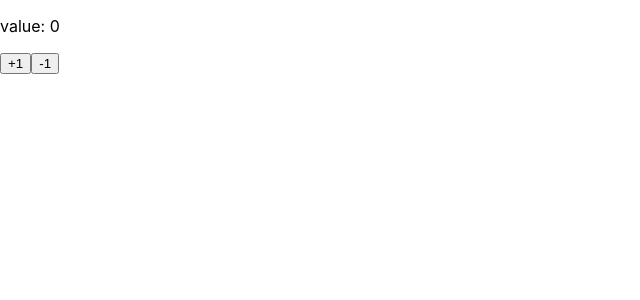
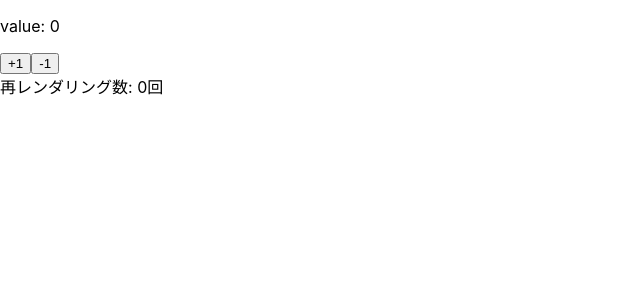
Before and after one commit to high-g/react-ts, a React (Create React App) app: page / in a window 1280 px wide. Shown: the top 300 px of the page, without its empty margins (0-640 px from the left). Built offline with nearby package versions, Linux system fonts and the light colour scheme.

Commit message:
Update useRef, useEffect

```diff
--- a/src/Counter.tsx
+++ b/src/Counter.tsx
@@ -1,4 +1,4 @@
-import { useState } from 'react'
+import { useState, useRef, useEffect } from 'react'
 
 const Counter: React.FC<{}> = () => {
   const [value, setValue] = useState<number>(0)
@@ -6,6 +6,12 @@ const Counter: React.FC<{}> = () => {
   const clickHandler = (num: number): void => {
     setValue(value + num)
   }
+
+  const renderTimes = useRef(0)
+
+  useEffect(() => {
+    renderTimes.current = renderTimes.current + 1
+  })
 
   return (
     <div>
@@ -24,6 +30,7 @@ const Counter: React.FC<{}> = () => {
       >
         -1
       </button>
+      <div>再レンダリング数: {renderTimes.current}回</div>
     </div>
   )
 }
```
